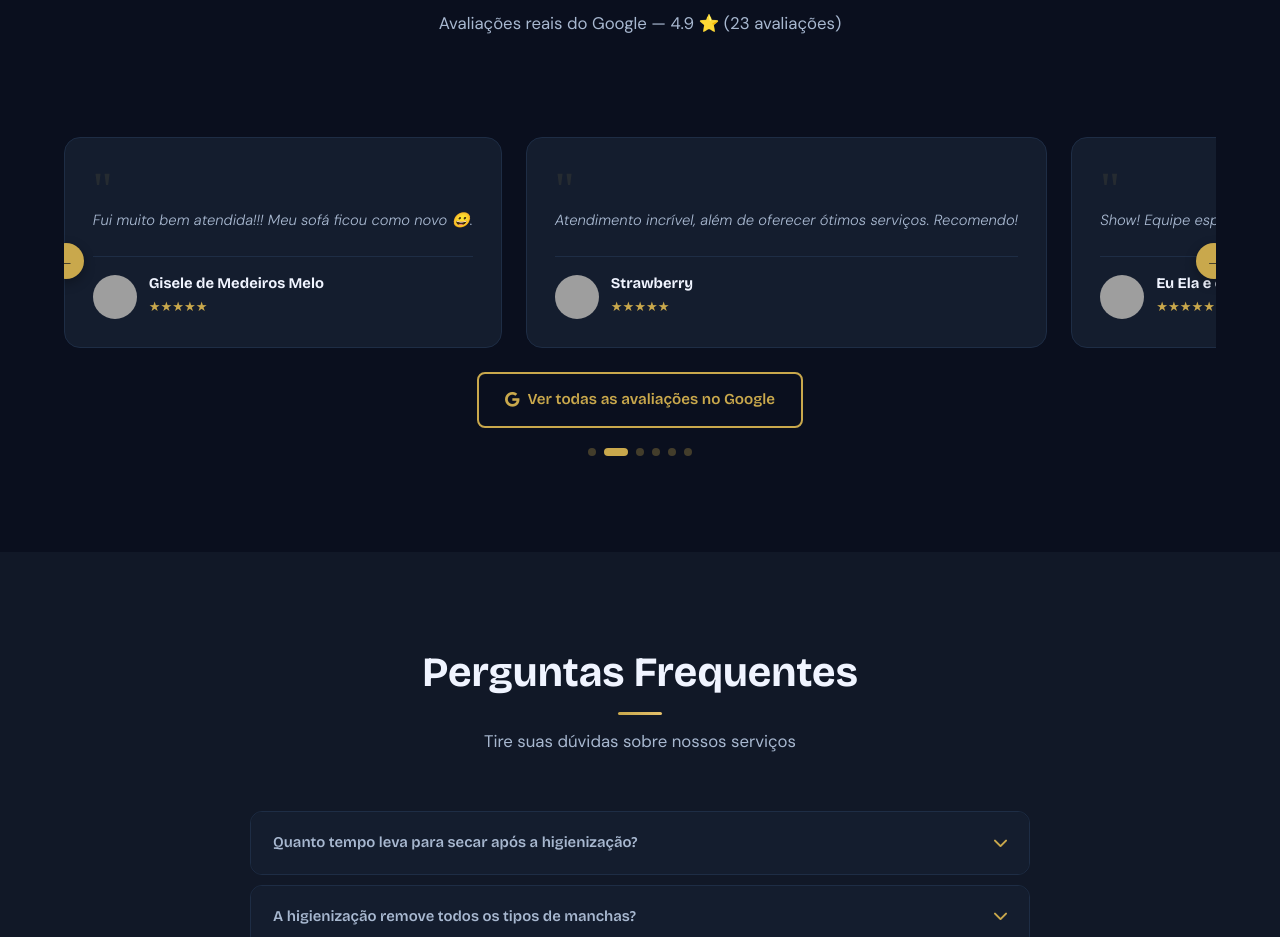
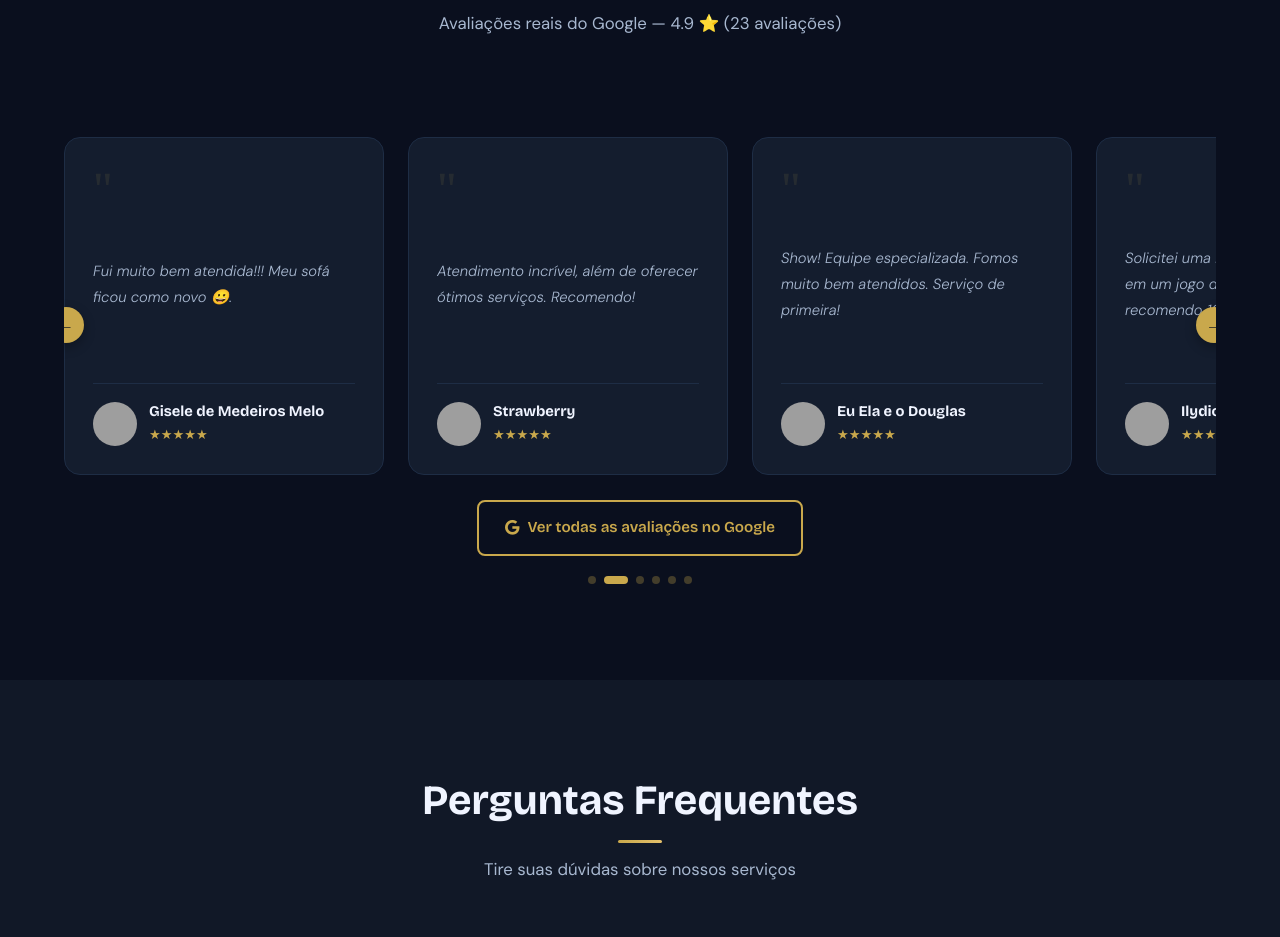
Before and after one commit to marciomg1/clearmaster, a plain HTML site: page index.html in a window 1280 px wide. Shown: the part 5460-6397 px from the top of the page. Drawn offline with nearby package versions, Linux system fonts and the light colour scheme; grey boxes are pictures that could not be loaded.

Commit message:
fix link ver avaliações no Google

```diff
--- a/css/styles.css
+++ b/css/styles.css
@@ -295,8 +295,12 @@ a:hover { color:var(--dourado-claro); }
 /* DEPOIMENTOS */
 .depoimentos-track { display:flex; gap:24px; margin-top:44px; }
 .depoimento-card {
-  min-width: calc(33.333% - 16px);
+  min-width: 320px;
+  max-width: 320px;
   flex-shrink: 0;
+  display: flex;
+  flex-direction: column;
+  justify-content: space-between;
   background:var(--azul-card); border:1px solid var(--azul-borda);
   border-radius:16px; padding:28px; transition:var(--transicao);
 }
--- a/index.html
+++ b/index.html
@@ -326,7 +326,7 @@
         </div>
       </div>
       <div style="text-align:center;margin-top:24px;">
-        <a id="google-ver-todas" href="https://www.google.com/maps/place/ClearMaster+Lavanderia/@-20.6985796,-46.6178481,17z" target="_blank" class="btn btn-outline" style="display:inline-flex;">
+        <a id="google-ver-todas" href="https://www.google.com/maps/place/ClearMaster+Lavanderia/@-20.6985796,-46.6178481,17z/data=!3m1!4b1!4m6!3m5!1s0x94b68fc833b8ea55:0xfe6df6ec73b08e19!8m2!3d-20.6985796!4d-46.6178481!16s%2Fg%2F11j8ktdlg3?entry=ttu&g_ep=EgoyMDI2MDMwOS4wIKXMDSoASAFQAw%3D%3D" target="_blank" class="btn btn-outline" style="display:inline-flex;">
           <i class="fab fa-google"></i> Ver todas as avaliações no Google
         </a>
       </div>
--- a/js/main.js
+++ b/js/main.js
@@ -705,7 +705,7 @@ document.addEventListener('DOMContentLoaded', function () {
     function mover() {
       if (atual > maxIndex) atual = 0;
       if (atual < 0) atual = maxIndex;
-      const cardW = track.children[0] ? track.children[0].offsetWidth + 24 : 0;
+      const cardW = 320 + 24; // largura fixa + gap
       track.style.transform = `translateX(-${atual * cardW}px)`;
       atualizarDots();
     }
```
